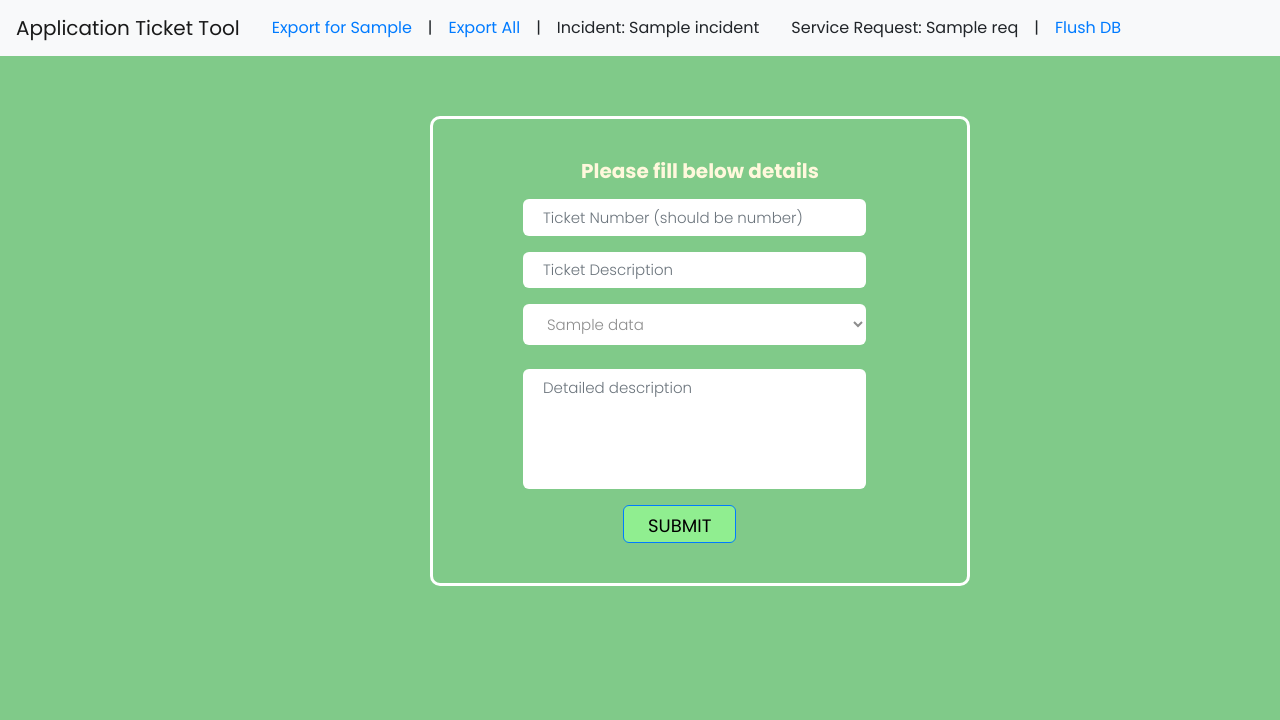
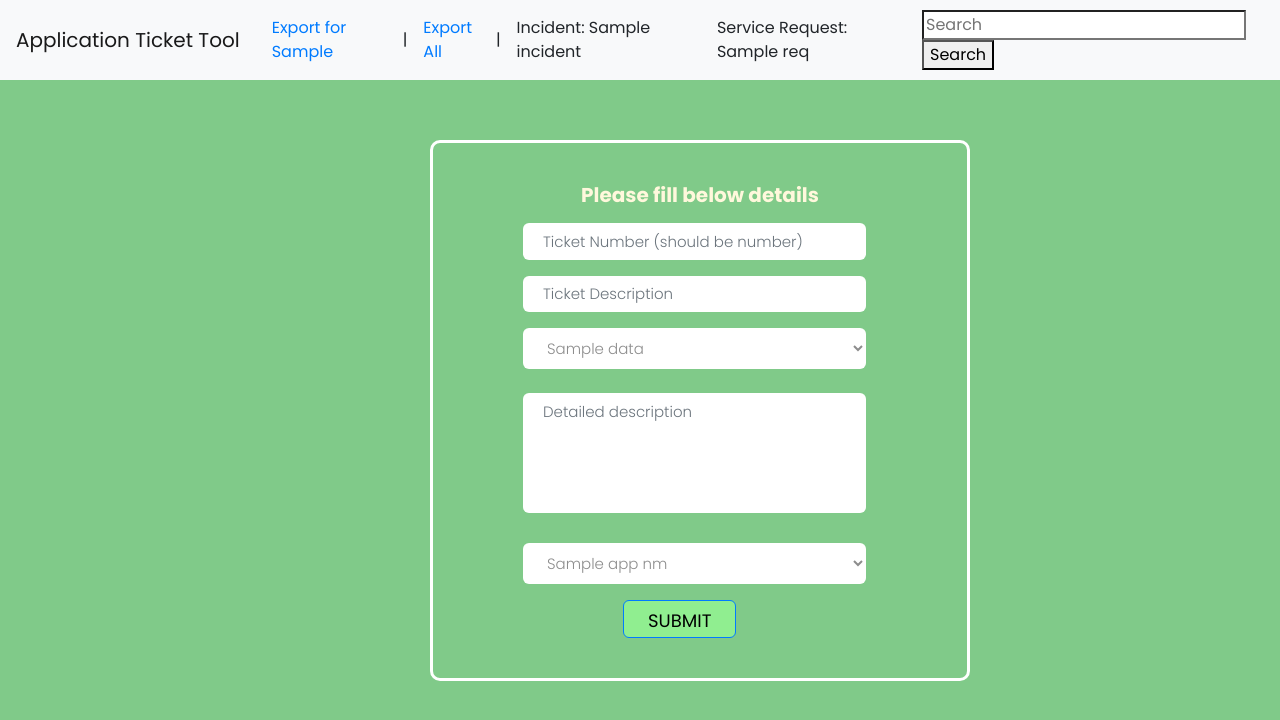
Before and after one commit to Pragades-Rajagopal/ticketApp, a Flask app: template templates/index.html in a window 1280 px wide. Shown: the top 720 px of the page. Run offline with Flask 2, Linux system fonts and the light colour scheme; the template is opened without the code that fills it: most values are stand-ins (such as "Sample title", 1, 10 or a date in 2020); some libraries are stand-ins or nearby versions.

Commit message:
Added app name in dropdown list

```diff
--- /dev/null
+++ b/exports/data_20211108_1739.csv
@@ -0,0 +1,5 @@
+APP_NM,TICKET,RESOLUTION,TICKET_TYPE,COMMENT,CREATED_ON,MON
+REPC,10012016,Old charge id update,Incident,NA,2021/11/08 17:37:51,Nov2021
+TIGER,10008714,Bill Start Date Update for Data Orders,Service Request,NA,2021/11/08 17:39:12,Nov2021
+REPC,9686631,Pilot activity-Owner/Service Configuration,Service Request,"Once Pilot is identified, these request will not flow into L2 bucket",2021/11/08 14:57:27,Nov2021
+TIGER,9676439,REPC-Cramer Job failure,Incident,NA,2021/10/05 14:57:27,Oct2021
--- /dev/null
+++ b/exports/data_Oct2021_20211108_1741.csv
@@ -0,0 +1,2 @@
+APP_NM,TICKET,RESOLUTION,TICKET_TYPE,COMMENT,CREATED_ON,MON
+TIGER,9676439,REPC-Cramer Job failure,Incident,NA,2021/10/05 14:57:27,Oct2021
--- a/index.py
+++ b/index.py
@@ -45,7 +45,7 @@ def getCount():
     return {'incident':incident, 'req':req}
 
 
-@app.route('/csv_lastMonth')
+@app.route('/ticket-tool/csv_lastMonth')
 def getCSVmonth():
 
     cur_date = str(time.strftime("%Y%m%d_%H%M", time.gmtime()))
@@ -58,7 +58,7 @@ def getCSVmonth():
 
 
 
-@app.route('/getCSVfile')
+@app.route('/ticket-tool/getCSVfile')
 def getCSV():
 
     cur_date = str(time.strftime("%Y%m%d_%H%M", time.gmtime()))
@@ -70,7 +70,7 @@ def getCSV():
     as_attachment=True)
 
 
-@app.route('/', methods=('GET', 'POST'))
+@app.route('/ticket-tool', methods=('GET', 'POST'))
 def index():
 
     close_db_connection()
@@ -82,6 +82,7 @@ def index():
             descr = request.form['descr']
             ttype = request.form.get('ticket_type')
             detail = request.form['detail']
+            app_name = request.form.get('app_name')
 
             created_on = str(time.strftime("%Y/%m/%d %H:%M:%S", time.gmtime()))
             mon = str(time.strftime("%b%Y", time.gmtime()))
@@ -98,11 +99,11 @@ def index():
                 print('TT already exists')
                 abort (Response('''<H1>Ticket already exists</H1>
                 <br>
-                <a href="/">GO HOME</a>'''))
+                <a href="/ticket-tool">GO HOME</a>'''))
 
             else:
                 conn = database_connection()
-                conn.execute('insert into tickets (TICKET, RESOLUTION, TICKET_TYPE, COMMENT, CREATED_ON, MON) values (?,?,?,?,?,?)', (num, descr, ttype, detail, created_on, mon))
+                conn.execute('insert into tickets (APP_NM, TICKET, RESOLUTION, TICKET_TYPE, COMMENT, CREATED_ON, MON) values (?,?,?,?,?,?,?)', (app_name ,num, descr, ttype, detail, created_on, mon))
                 conn.commit()
                 conn.close()
 
@@ -110,8 +111,10 @@ def index():
 
         x = getCount()
 
+        app_nm = [{'name':'REPC'}, {'name':'TIGER'}, {'name':'RERT'}, {'name':'MSPS'}, {'name':'REACT'}]
+
         close_db_connection()
-        return render_template('index.html', data=[{'name':'Incident'}, {'name':'Service Request'}], count=x, lastMonth=lastMonth)
+        return render_template('index.html', data=[{'name':'Incident'}, {'name':'Service Request'}], app_nm=app_nm, count=x, lastMonth=lastMonth)
 
     except OperationalError or IntegrityError as e:
         close_db_connection()
@@ -126,4 +129,5 @@ def index():
     #             <a href="/">GO HOME</a>'''))
 
 
-# app.run(port=5000, host='localhost')
+
+app.run(port=5000, host='localhost', debug=True)
--- a/init_db.py
+++ b/init_db.py
@@ -8,8 +8,8 @@ with open('schema.sql') as data:
 cur = conn.cursor()
 
 # Test insertion
-cur.execute("insert into tickets (TICKET, RESOLUTION, TICKET_TYPE, COMMENT, CREATED_ON, MON) values (?,?,?,?,?,?)", (9676439, 'REPC-Cramer Job failure', 'Incident', 'NA', '2021/09/24 14:57:27', 'Sep2021'))
-cur.execute("insert into tickets (TICKET, RESOLUTION, TICKET_TYPE, COMMENT, CREATED_ON, MON) values (?,?,?,?,?,?)", (9686631, 'Pilot activity-Owner/Service Configuration', 'Service Request', 'Once Pilot is identified, these request will not flow into L2 bucket', '2021/09/10 14:57:27', 'Sep2021'))
+cur.execute("insert into tickets (APP_NM, TICKET, RESOLUTION, TICKET_TYPE, COMMENT, CREATED_ON, MON) values (?,?,?,?,?,?,?)", ('TIGER', 9676439, 'REPC-Cramer Job failure', 'Incident', 'NA', '2021/10/05 14:57:27', 'Oct2021'))
+cur.execute("insert into tickets (APP_NM, TICKET, RESOLUTION, TICKET_TYPE, COMMENT, CREATED_ON, MON) values (?,?,?,?,?,?,?)", ('REPC', 9686631, 'Pilot activity-Owner/Service Configuration', 'Service Request', 'Once Pilot is identified, these request will not flow into L2 bucket', '2021/11/08 14:57:27', 'Nov2021'))
 
 conn.commit()
 conn.close()
--- a/schema.sql
+++ b/schema.sql
@@ -1,6 +1,7 @@
 drop table if exists tickets;
 
 create table tickets (
+    APP_NM text not null,
     TICKET integer primary key,
     RESOLUTION text not null,
     TICKET_TYPE text not null,
--- a/templates/index.html
+++ b/templates/index.html
@@ -7,31 +7,34 @@
     <link defer rel="stylesheet" href="https://stackpath.bootstrapcdn.com/bootstrap/4.3.1/css/bootstrap.min.css" integrity="sha384-ggOyR0iXCbMQv3Xipma34MD+dH/1fQ784/j6cY/iJTQUOhcWr7x9JvoRxT2MZw1T" crossorigin="anonymous">
     <link rel="stylesheet" href="{{url_for('static', filename='/css/style.css')}}">
     <title>Application Ticket Tool</title>
+    <link rel="stylesheet" href="https://cdnjs.cloudflare.com/ajax/libs/font-awesome/4.7.0/css/font-awesome.min.css">
     <link rel="icon" href="https://img.icons8.com/external-kiranshastry-lineal-color-kiranshastry/64/000000/external-ticket-interface-kiranshastry-lineal-color-kiranshastry-1.png">
     <!-- <link rel="shortcut icon" type="image/png" href="/favicon/ticket64.png"/> -->
 </head>
 <body>
     <nav class="navbar navbar-expand-lg navbar-light bg-light">
-        <a class="navbar-brand" href="#">Application Ticket Tool</a>
+        <a class="navbar-brand" href="/ticket-tool">Application Ticket Tool</a>
 
         <form class="form-inline my-2 my-lg-0">
-          <a class="nav-link" href="/csv_lastMonth">Export for {{ lastMonth }}</a>
+          <a class="nav-link" href="/ticket-tool/csv_lastMonth">Export for {{ lastMonth }}</a>
         </form> |
         <form class="form-inline my-2 my-lg-0">
-          <a class="nav-link" href="/getCSVfile">Export All</a>
+          <a class="nav-link" href="/ticket-tool/getCSVfile">Export All</a>
         </form> |
         <form class="form-inline my-2 my-lg-0">
             <a class="nav-link">Incident: {{ count.incident }}</a>
           </form>
           <form class="form-inline my-2 my-lg-0">
             <a class="nav-link">Service Request: {{ count.req }}</a>
-          </form> |
-          <form class="form-inline my-2 my-lg-0">
-            <a class="nav-link" href="#" >Flush DB</a>
-          </form>
+        </form >
+        <form  method="get">
+          <input type="search" placeholder="Search" name="q">
+          <button type="submit">Search</button>
+        </form>
 
       </nav>
-    <div class="form-body">
+
+      <div class="form-body">
         <div class="row">
             <div class="form-holder">
                 <div class="form-content">
@@ -64,6 +67,14 @@
                                 <!-- <input class="form-control" type="text" name="detail" placeholder="Detailed description" value="{{request.form['detail'] }}"> -->
                                 <textarea name="detail" type="text" class="form-control" placeholder="Detailed description" value="{{ request.form['detail'] }}"></textarea>
                            </div>
+                           <div class="col-md-12">
+                            <select class="form-select mt-3" name="app_name">
+                                  {% for i in app_nm %}
+                                    <option value="{{ i.name }}">{{ i.name }}</option>
+                                  {% endfor %}
+                           </select>
+                       </div>
+
                             <div class="form-button mt-3">
                                 <button id="submit" type="submit" class="btn btn-primary">SUBMIT</button>
                             </div>
```
Also changed, not shown: database.db.
